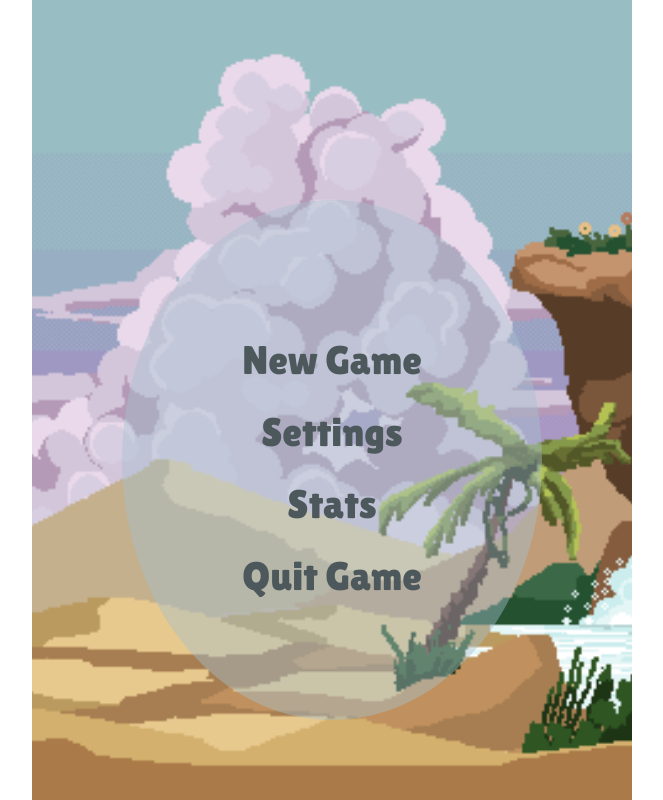
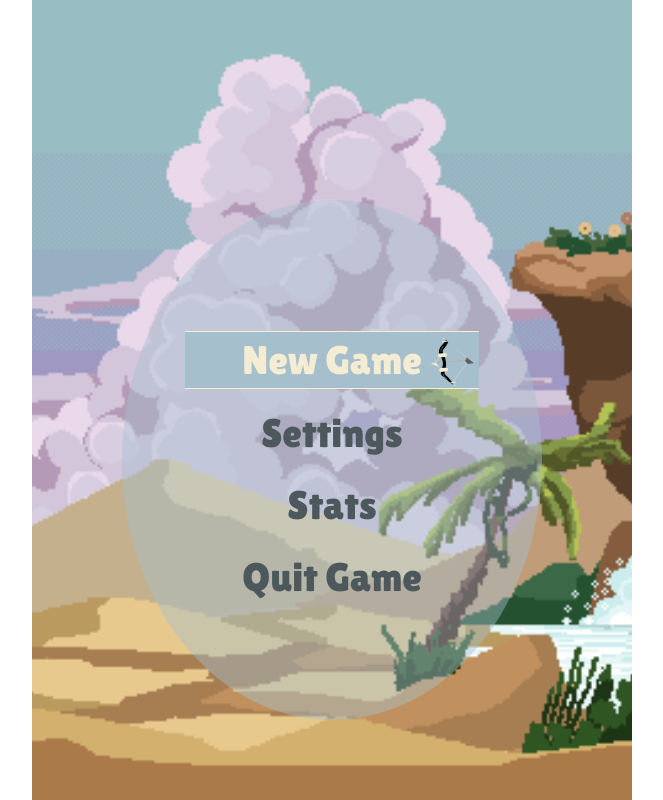
Before and after one commit to Getahundereje/typewar-react, a React (Vite) app: page /game in a window 1280 px wide. Shown: the whole page, without its empty margins (308-971 px from the left). Built offline with nearby package versions, Linux system fonts and the light colour scheme.

Commit message:
add arrow click handler to menu buttons

```diff
--- a/src/components/game-custom-button/game-custom-button.component.jsx
+++ b/src/components/game-custom-button/game-custom-button.component.jsx
@@ -1,12 +1,16 @@
+import { forwardRef } from "react";
+
 import "./game-custom-button.styles.css";
 
 // eslint-disable-next-line react/prop-types
-function GameCustomButton({ children, ...otherProps }) {
+const GameCustomButton = forwardRef(({ children, ...otherProps }, ref) => {
   return (
-    <button className="menu-button" {...otherProps}>
+    <button className="menu-button" ref={ref} {...otherProps}>
       {children}
     </button>
   );
-}
+});
+
+GameCustomButton.displayName = "GameCustomButton";
 
 export default GameCustomButton;
--- /dev/null
+++ b/src/hooks/useButtonRef.jsx
@@ -0,0 +1,12 @@
+import { useRef } from "react";
+
+function useButtonRef() {
+  const newGameRef = useRef();
+  const statsRef = useRef();
+  const settingsRef = useRef();
+  const quitGameRef = useRef();
+
+  return [newGameRef, settingsRef, statsRef, quitGameRef];
+}
+
+export { useButtonRef };
--- a/src/pages/game/homepage/homepage.page.jsx
+++ b/src/pages/game/homepage/homepage.page.jsx
@@ -1,15 +1,50 @@
+import { useEffect, useState } from "react";
+
 import GameCustomButton from "../../../components/game-custom-button/game-custom-button.component";
+import { useButtonRef } from "../../../hooks/useButtonRef";
 
 import "./homepage.styles.css";
 
 function GameHomepage() {
+  const buttonsRef = useButtonRef();
+  const [focusedButtonId, setFocusedButtonId] = useState(0);
+  const [firstTime, setFirstTime] = useState(true);
+
+  useEffect(() => {
+    function handleClick() {
+      setFocusedButtonId((currentButtonId) => (currentButtonId + 1) % 4);
+    }
+
+    function handleArrowClick(e) {
+      e.preventDefault();
+
+      if (e.code === "ArrowDown") {
+        setFocusedButtonId((currentButtonId) => (currentButtonId + 1) % 4);
+      }
+
+      if (e.code === "ArrowUp") {
+        setFocusedButtonId((currentButtonId) =>
+          currentButtonId ? (currentButtonId - 1) % 4 : buttonsRef.length - 1
+        );
+      }
+    }
+
+    buttonsRef[focusedButtonId].current.focus();
+    if (firstTime) {
+      document.addEventListener("keydown", handleArrowClick);
+      document.addEventListener("click", handleClick);
+
+      setFirstTime(false);
+    }
+  }, [focusedButtonId, buttonsRef, firstTime]);
+
   return (
     <div className="homepage-container">
       <div className="menu-list">
-        <GameCustomButton>New Game</GameCustomButton>
-        <GameCustomButton>Settings</GameCustomButton>
-        <GameCustomButton>Stats</GameCustomButton>
-        <GameCustomButton>Quit Game</GameCustomButton>
+        <GameCustomButton ref={buttonsRef[0]}>New Game</GameCustomButton>
+        <GameCustomButton ref={buttonsRef[1]}>Settings</GameCustomButton>
+        <GameCustomButton ref={buttonsRef[2]}>Stats</GameCustomButton>
+        <GameCustomButton ref={buttonsRef[3]}>Quit Game</GameCustomButton>
       </div>
     </div>
   );
```
